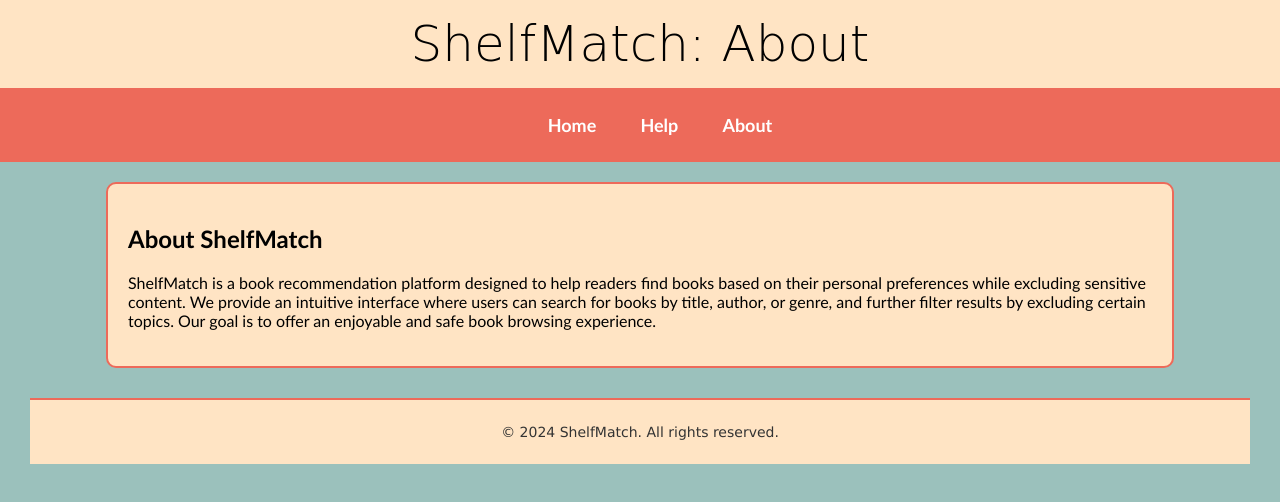
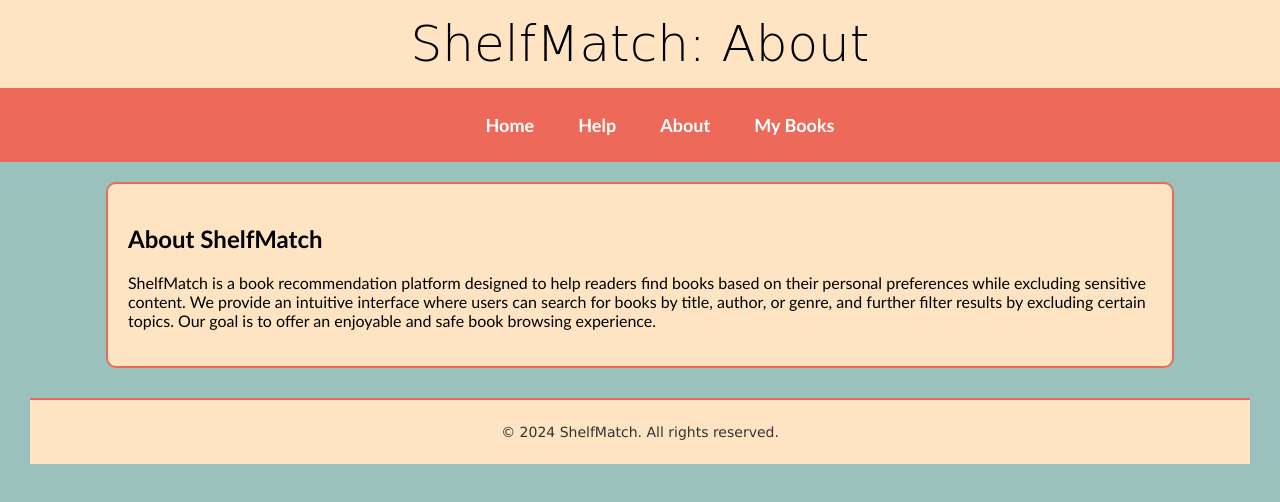
Before and after one commit to raanvine/INST377-Final, a website: page public/Group_37_Final_About.html in a window 1280 px wide. Drawn offline with Linux system fonts and the light colour scheme.

Commit message:
12/15 9:05pm

```diff
--- a/public/Group_37_Final_About.html
+++ b/public/Group_37_Final_About.html
@@ -11,6 +11,7 @@
                <li><a href="index.html">Home</a></li>
                <li><a href="Group_37_Final_Help.html">Help</a></li>
                <li><a href="Group_37_Final_About.html">About</a></li>
+               <li><a href="Group_37_Final_saved_books.html">My Books</a></li>
             </ul>
          </nav>
       </header>
```
Also changed, not shown: public/Group_37_Final_Help.html (+1 -0 lines).
